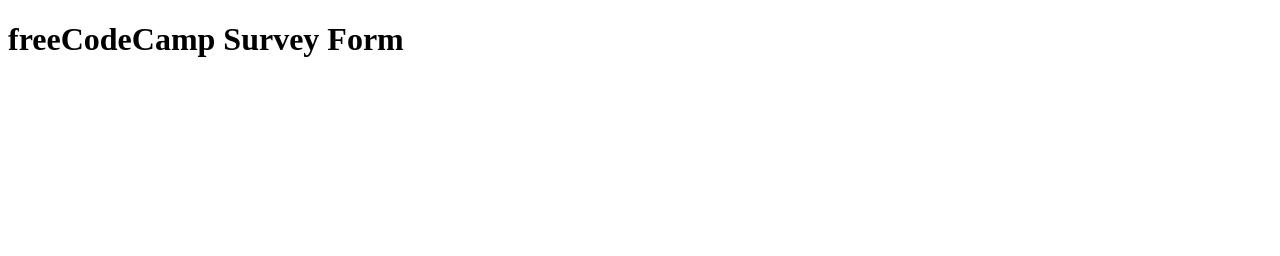
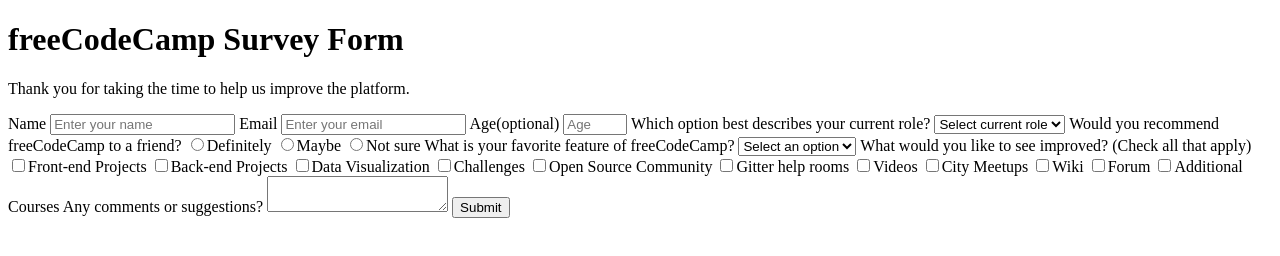
Before and after one commit to Rpront/Formulario-Proyect, a plain HTML site: page Survey Form/Index.html in a window 1280 px wide. Drawn offline with Linux system fonts and the light colour scheme.

Commit message:
Creacion de la arquitectura y texto del formulario

```diff
--- a/Survey Form/Index.html
+++ b/Survey Form/Index.html
@@ -5,9 +5,83 @@
     <meta http-equiv="X-UA-Compatible" content="IE=edge">
     <meta name="viewport" content="width=device-width, initial-scale=1.0">
     <title>Formulario</title>
+    <link rel="stylesheet" href="styles/styles.css">
 </head>
 <body>
+    <!-- Titulo y Descripcion -->
    <h1 id="title">freeCodeCamp Survey Form</h1>
+   <p id="description">Thank you for taking the time to help us improve the platform.</p>
+   <div>
+    <!-- Creacion del Forumlario -->
+    <form id="survey-form" action="">
+        <!--Pregunta #1 Nombre-->
 
+        <label id="name-label">Name</label>
+        <input type ="text" required id="name" placeholder="Enter your name"></input>
+
+        <!--Pregunta #2 Email-->
+
+        <label id="email-label">Email</label>
+        <input id="email" placeholder="Enter your email" required type="email"></input>
+
+        <!--Pregunta #3 Edad (Optional)-->
+
+        <label id="number-label">Age(optional)</label>
+        <input id="number" placeholder="Age" required type="number"min=0 max=120></input>
+
+        <!--Pregunta #4 (Multiple select)-->
+
+        <label id="dropdown-label">Which option best describes your current role?</label>
+        <select id="dropdown" required>
+          <option disable select value>Select current role</option>
+          <option>Student</option>
+          <option>Full time Job</option>
+          <option>Full time Learner</option>
+          <option>Prefer not to say</option>
+          <option>Other</option>
+        </select>
+
+        <!--Pregunta #6 (Multiple select)-->
+
+        <label>Would you recommend freeCodeCamp to a friend?</label>
+        <input id="Q-6-1" name="user-recommend" value="Definitely" type="radio">Definitely</input>
+        <input id="Q-6-2" name="user-recommend" value="Maybe" type="radio">Maybe</input>
+        <input id="Q-6-3" name="user-recommend" value="Not sure" type="radio">Not sure</input>
+
+        <!--Pregunta #7 (Multiple select)-->
+
+        <label>What is your favorite feature of freeCodeCamp?</label>
+        <select id="dropdown" required>
+            <option disable select value>Select an option</option>
+            <option>Challengues</option>
+            <option>Proyects</option>
+            <option>Community</option>
+            <option>Open Source</option>
+          </select>
+
+        <!--Pregunta #8 (Multiple select)-->
+
+        <label>What would you like to see improved? (Check all that apply)</label>
+        <input name ="user-recommend" value="Front-end" type="checkbox">Front-end Projects</input>
+        <input name ="user-recommend" value="Back-end" type="checkbox">Back-end Projects</input>
+        <input name ="user-recommend" value="Data" type="checkbox">Data Visualization</input>
+        <input name ="user-recommend" value="Challengues" type="checkbox">Challenges</input>
+        <input name ="user-recommend" value="Open Source" type="checkbox">Open Source Community</input>
+        <input name ="user-recommend" value="Giter" type="checkbox">Gitter help rooms</input>
+        <input name ="user-recommend" value="Videos" type="checkbox">Videos</input>
+        <input name ="user-recommend" value="City" type="checkbox">City Meetups</input>
+        <input name ="user-recommend" value="Wiki" type="checkbox">Wiki</input>
+        <input name ="user-recommend" value="Forum" type="checkbox">Forum</input>
+        <input name ="user-recommend" value="Additional Courses" type="checkbox">Additional Courses</input>
+
+
+
+        <!--Pregunta #9 (Multiple select)-->
+
+        <label id="comment-label">Any comments or suggestions?</label>
+        <textarea></textarea>
+        <input type="submit" id="submit"></input>
+    </form>
+   </div>
 </body>
 </html>
```
